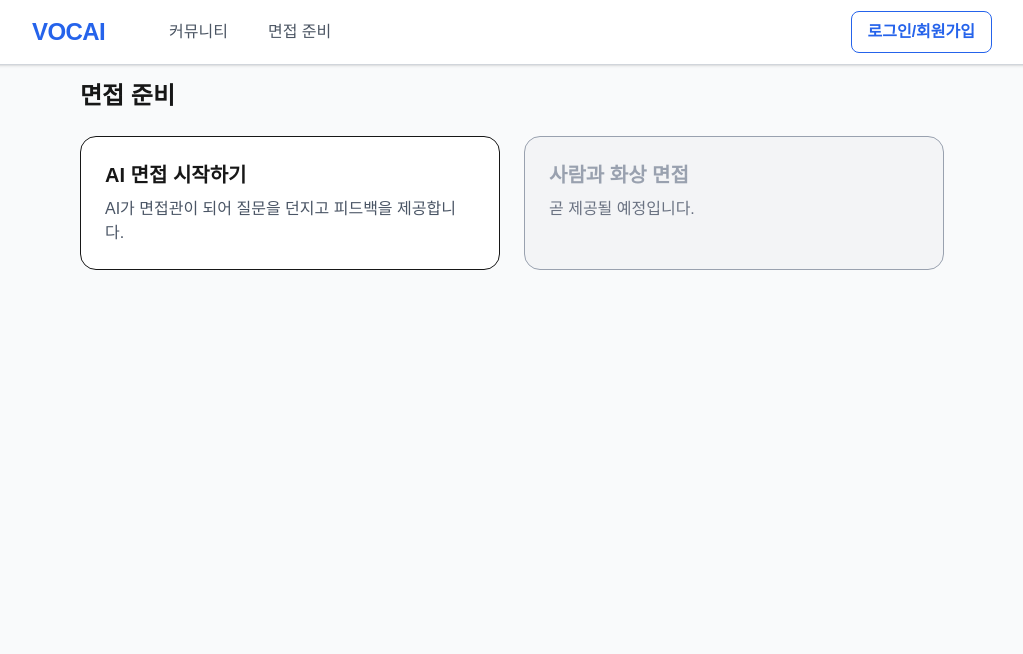
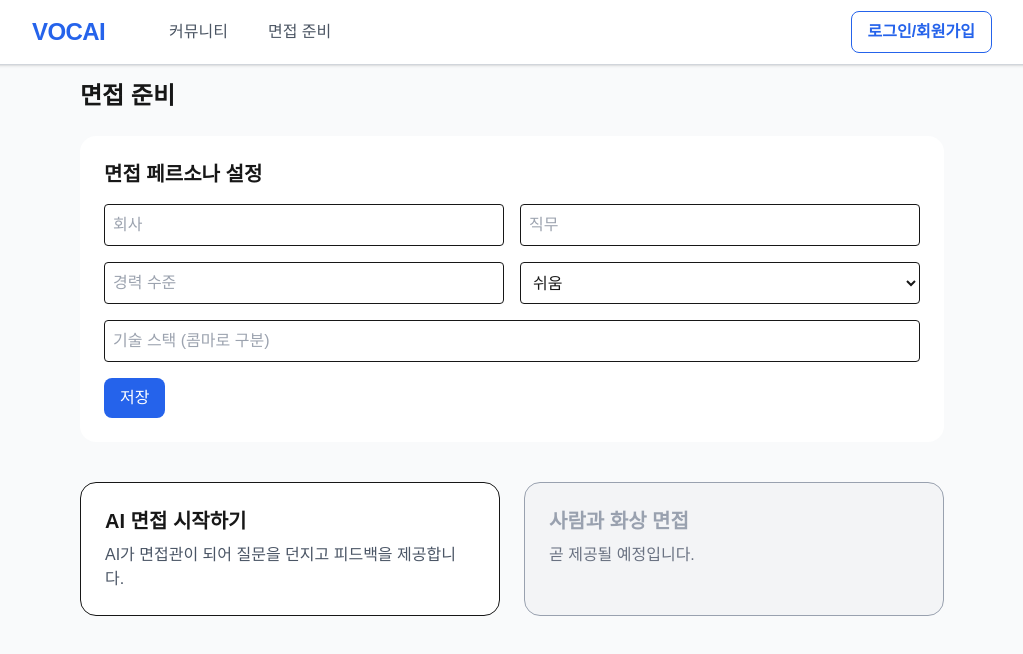
Before and after one commit to team-VOCAI/vocai-app, a Next.js app: page /interview in a window 1280 px wide. Shown: the top 654 px of the page, without its empty margins (128-1151 px from the left). Built offline with nearby package versions, Linux system fonts and the light colour scheme; no server answers; a web font is replaced by a local one.

Commit message:
feat: add persona creation and storage

```diff
--- a/src/app/api/AIInterview/end/route.ts
+++ b/src/app/api/AIInterview/end/route.ts
@@ -1,6 +1,9 @@
 import { NextRequest, NextResponse } from "next/server";
 import { prisma } from "@/lib/prisma";
-import { generateSessionSummary } from "@/lib/interview/generateSessionSummary";
+import {
+  generateSessionSummary,
+  Persona,
+} from "@/lib/interview/generateSessionSummary";
 import { getProfileFromRequest } from "@/lib/getProfile";
 
 export async function POST(req: NextRequest) {
@@ -32,8 +35,15 @@ export async function POST(req: NextRequest) {
       );
     }
 
+    if (!profile.persona) {
+      return NextResponse.json(
+        { error: "페르소나가 설정되지 않았습니다." },
+        { status: 400 }
+      );
+    }
+
     const { summary, feedback } = await generateSessionSummary(
-      session.persona,
+      profile.persona as Persona,
       session.records
     );
 
--- a/src/app/api/AIInterview/start/route.ts
+++ b/src/app/api/AIInterview/start/route.ts
@@ -11,11 +11,9 @@ export async function POST(req: NextRequest) {
       return NextResponse.json({ error: "Unauthorized" }, { status: 401 });
     }
 
-    const { persona } = await req.json();
-
-    if (!persona) {
+    if (!profile.persona) {
       return NextResponse.json(
-        { error: "persona는 필수입니다." },
+        { error: "페르소나가 설정되지 않았습니다." },
         { status: 400 }
       );
     }
@@ -23,7 +21,6 @@ export async function POST(req: NextRequest) {
     const session = await prisma.mockInterviewSession.create({
       data: {
         profileId: profile.profileId,
-        persona,
       },
     });
 
--- /dev/null
+++ b/src/app/api/persona/route.ts
@@ -0,0 +1,24 @@
+import { NextRequest, NextResponse } from "next/server";
+import { getProfileFromRequest } from "@/lib/getProfile";
+import { prisma } from "@/lib/prisma";
+
+export async function GET(req: NextRequest) {
+  const profile = await getProfileFromRequest(req);
+  if (!profile) {
+    return NextResponse.json({ error: "Unauthorized" }, { status: 401 });
+  }
+  return NextResponse.json(profile.persona ?? null);
+}
+
+export async function POST(req: NextRequest) {
+  const profile = await getProfileFromRequest(req);
+  if (!profile) {
+    return NextResponse.json({ error: "Unauthorized" }, { status: 401 });
+  }
+  const persona = await req.json();
+  const updated = await prisma.profile.update({
+    where: { profileId: profile.profileId },
+    data: { persona },
+  });
+  return NextResponse.json(updated.persona);
+}
--- a/src/app/interview/ai/page.tsx
+++ b/src/app/interview/ai/page.tsx
@@ -50,8 +50,6 @@ export default function AIInterviewPage() {
       setStarting(true);
       const res = await fetch("/api/AIInterview/start", {
         method: "POST",
-        headers: { "Content-Type": "application/json" },
-        body: JSON.stringify({ persona: "기본 면접관" }),
       });
       const data = await res.json();
       if (res.ok) {
--- a/src/app/interview/page.tsx
+++ b/src/app/interview/page.tsx
@@ -3,13 +3,127 @@
 
 import Link from "next/link";
 import Navbar from "@/components/Navbar";
+import { useState, useEffect, ChangeEvent } from "react";
+
+interface PersonaForm {
+  company: string;
+  job: string;
+  careerLevel: string;
+  difficulty: "쉬움" | "중간" | "어려움";
+  techStack: string;
+}
 
 export default function InterviewHomePage() {
+  const [persona, setPersona] = useState<PersonaForm>({
+    company: "",
+    job: "",
+    careerLevel: "",
+    difficulty: "쉬움",
+    techStack: "",
+  });
+  const [saving, setSaving] = useState(false);
+
+  useEffect(() => {
+    const load = async () => {
+      const res = await fetch("/api/persona");
+      if (res.ok) {
+        const data = await res.json();
+        if (data) {
+          setPersona({
+            company: data.company ?? "",
+            job: data.job ?? "",
+            careerLevel: data.careerLevel ?? "",
+            difficulty: data.difficulty ?? "쉬움",
+            techStack: (data.techStack ?? []).join(", "),
+          });
+        }
+      }
+    };
+    load();
+  }, []);
+
+  const handleChange = (
+    e: ChangeEvent<HTMLInputElement | HTMLSelectElement>
+  ) => {
+    const { name, value } = e.target;
+    setPersona((prev) => ({ ...prev, [name]: value }));
+  };
+
+  const savePersona = async () => {
+    setSaving(true);
+    await fetch("/api/persona", {
+      method: "POST",
+      headers: { "Content-Type": "application/json" },
+      body: JSON.stringify({
+        company: persona.company,
+        job: persona.job,
+        careerLevel: persona.careerLevel,
+        difficulty: persona.difficulty,
+        techStack: persona.techStack
+          .split(",")
+          .map((s) => s.trim())
+          .filter(Boolean),
+      }),
+    });
+    setSaving(false);
+  };
+
   return (
     <div className="min-h-screen bg-[var(--gray-50)]">
       <Navbar />
       <div className="max-w-4xl mx-auto pt-20 px-4">
-        <h1 className="text-2xl font-bold mb-6">면접 준비</h1>
+      <h1 className="text-2xl font-bold mb-6">면접 준비</h1>
+
+        <div className="mb-10 bg-white p-6 rounded-2xl">
+          <h2 className="text-xl font-semibold mb-4">면접 페르소나 설정</h2>
+          <div className="grid grid-cols-1 md:grid-cols-2 gap-4">
+            <input
+              name="company"
+              value={persona.company}
+              onChange={handleChange}
+              placeholder="회사"
+              className="border p-2 rounded"
+            />
+            <input
+              name="job"
+              value={persona.job}
+              onChange={handleChange}
+              placeholder="직무"
+              className="border p-2 rounded"
+            />
+            <input
+              name="careerLevel"
+              value={persona.careerLevel}
+              onChange={handleChange}
+              placeholder="경력 수준"
+              className="border p-2 rounded"
+            />
+            <select
+              name="difficulty"
+              value={persona.difficulty}
+              onChange={handleChange}
+              className="border p-2 rounded"
+            >
+              <option value="쉬움">쉬움</option>
+              <option value="중간">중간</option>
+              <option value="어려움">어려움</option>
+            </select>
+            <input
+              name="techStack"
+              value={persona.techStack}
+              onChange={handleChange}
+              placeholder="기술 스택 (콤마로 구분)"
+              className="border p-2 rounded md:col-span-2"
+            />
+          </div>
+          <button
+            onClick={savePersona}
+            disabled={saving}
+            className="mt-4 px-4 py-2 bg-[var(--primary)] text-white rounded-lg disabled:opacity-50"
+          >
+            저장
+          </button>
+        </div>
 
         <div className="grid grid-cols-1 sm:grid-cols-2 gap-6">
           {/* AI 면접 */}
--- a/src/lib/interview/generateQuestion.ts
+++ b/src/lib/interview/generateQuestion.ts
@@ -12,11 +12,15 @@ export async function generateQuestion(sessionId: number): Promise<string> {
   // 2. 페르소나 정보 조회
   const session = await prisma.mockInterviewSession.findUnique({
     where: { sessionId },
+    include: { profile: true },
   });
 
-  if (!session) throw new Error("해당 세션을 찾을 수 없습니다.");
+  if (!session || !session.profile.persona)
+    throw new Error("페르소나가 설정되지 않았습니다.");
 
-  const persona = session.persona;
+  const rawPersona = session.profile.persona;
+  const persona =
+    typeof rawPersona === "string" ? rawPersona : JSON.stringify(rawPersona);
   // 3. 질문/답변 이력 정리
   const historyText = records
     .map((r, i) => `질문 ${i + 1}: ${r.question}\n답변: ${r.answerText}`)
--- a/src/lib/interview/generateSessionSummary.ts
+++ b/src/lib/interview/generateSessionSummary.ts
@@ -1,7 +1,7 @@
 import { genAI } from "@/lib/gemini";
 
 // Persona 타입 정의
-type Persona = {
+export type Persona = {
   company: string;
   job: string;
   careerLevel: string;
```
Also changed, not shown: 1 other file (tests, documents, lock files or other folders).
